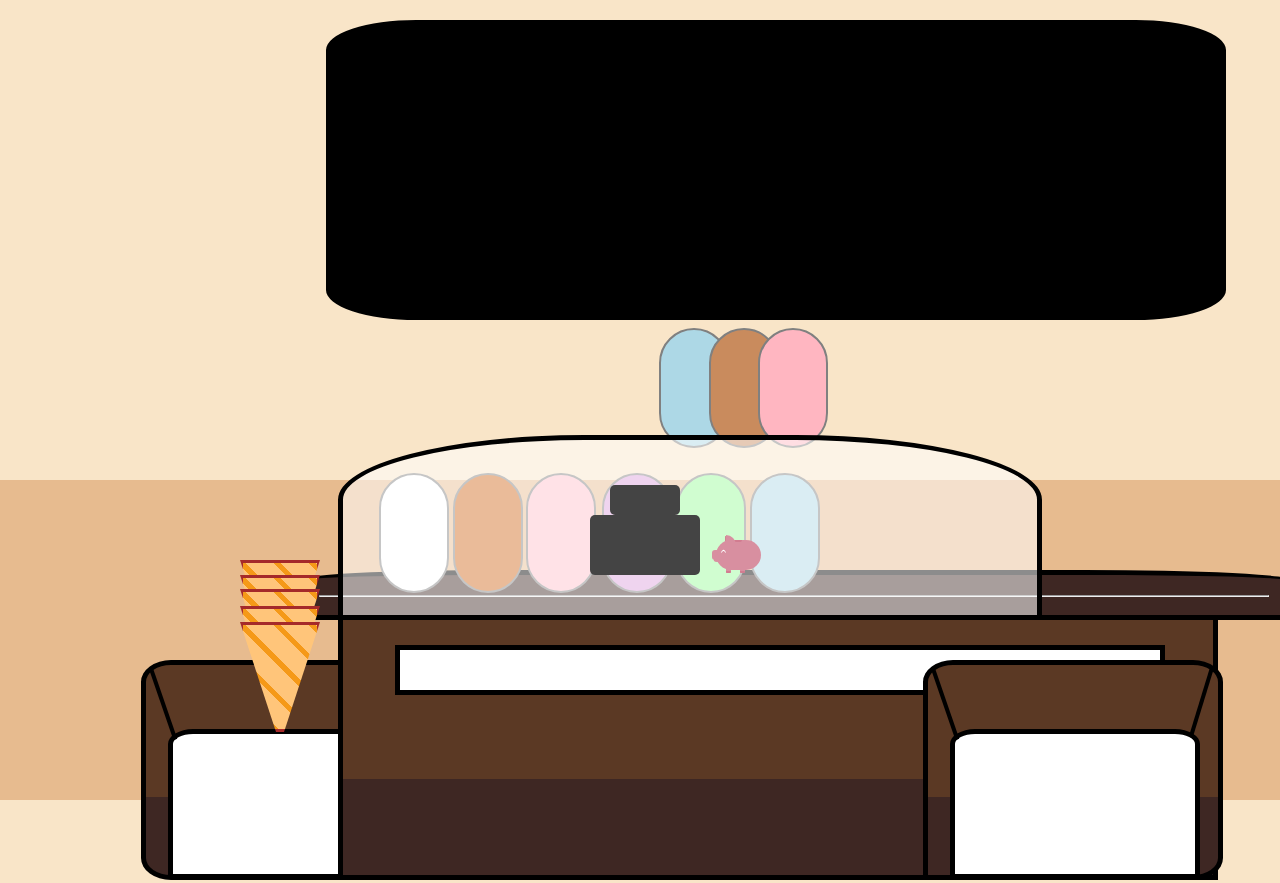
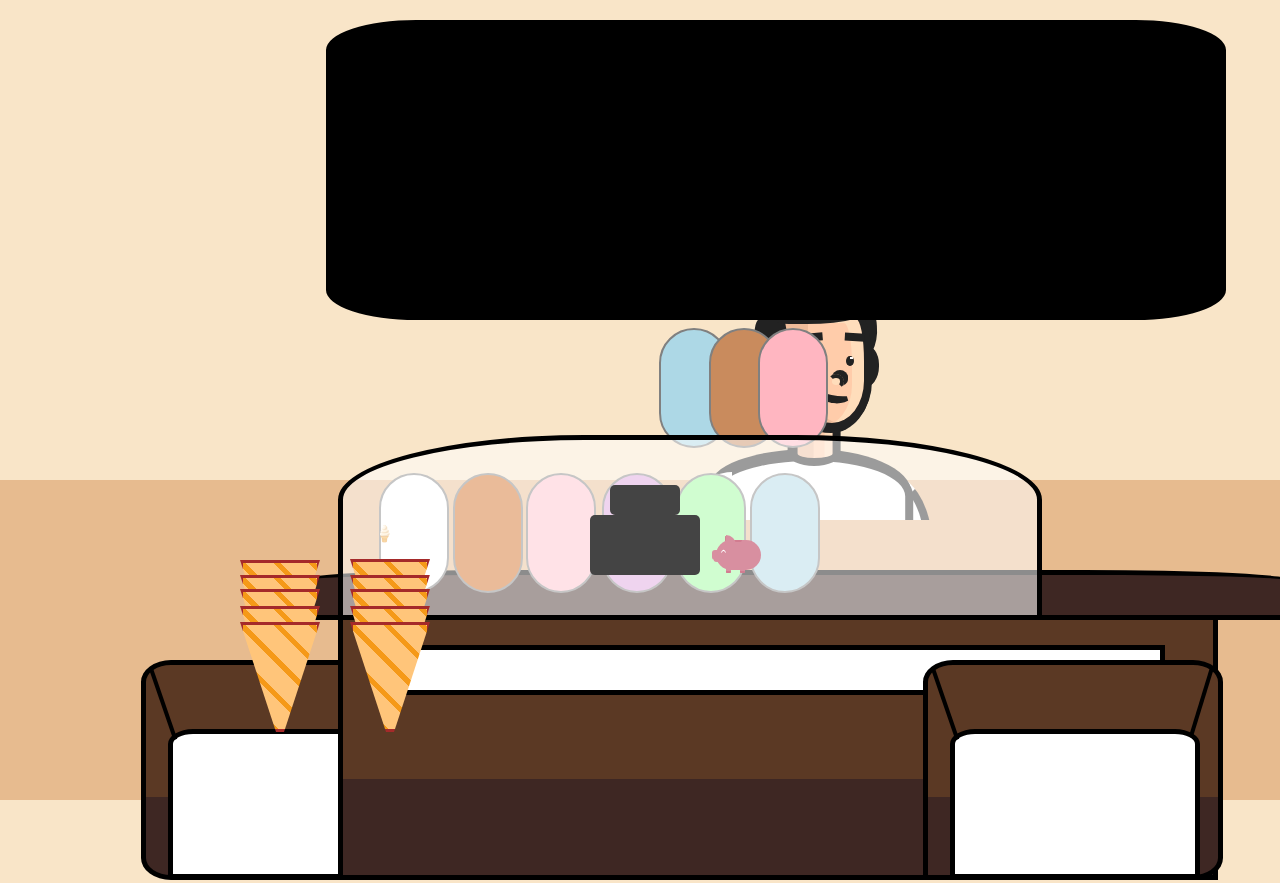
Before and after one commit to Shav101/sweet-treat-ice-cream-challenge, a plain HTML site: page index.html in a window 1280 px wide. Shown: the top 883 px of the page. Drawn offline with Linux system fonts and the light colour scheme.

Commit message:
Added human and fixed things around

```diff
--- a/css/styles.css
+++ b/css/styles.css
@@ -1,6 +1,7 @@
 body {
   height: 100vh;
   background: linear-gradient(#f9e5c8 60%, #e7bb8f 40%);
+  overflow: hidden;
 }
 
 * {
@@ -24,6 +25,8 @@ body {
 
 /* .menu-board ul {
 } */
+
+/* ============================ TABLE ============================ */
 
 .left-box {
   width: 300px;
@@ -119,7 +122,7 @@ body {
   right: -18%;
   transform: rotate(-73deg);
 }
-
+/* ============================ WINDOW ============================ */
 .window {
   width: 704px;
   height: 185px;
@@ -132,6 +135,7 @@ body {
   background: rgba(255, 255, 255, 0.55);
 }
 
+/* ============================ TABLE ============================ */
 .box4 {
   width: 1000px;
   height: 50px;
@@ -144,7 +148,7 @@ body {
   background-color: #3e2723;
 }
 
-/* ICE CREAM FLAVORS */
+/* ============================ ICE CREAM FLAVORS ============================*/
 
 .ice-creams {
   width: 120px;
@@ -161,6 +165,46 @@ body {
   left: calc(5.5%);
   background-color: white;
 }
+
+.toggle-box {
+  display: none;
+  width: 100%;
+  height: 100%;
+}
+.toggle-label {
+  display: block;
+  cursor: pointer;
+  padding: 10px;
+  margin: 5px 0;
+  font-weight: bold;
+  border-radius: 8px;
+  rotate: -90deg;
+  translate: right 25px;
+}
+.flavor-list {
+  display: none;
+  background-color: #fff0f5;
+  margin: 0 0 10px 20px;
+  padding: 10px;
+  rotate: -90deg;
+}
+/* Show the flavor list when the checkbox is checked */
+.toggle-box:checked + .toggle-label + .flavor-list {
+  display: block;
+  border: 5px solid black;
+}
+.toggle-vanilla {
+  display: none;
+}
+.toggle-vanilla:checked {
+  display: flex;
+  border: 1px solid black;
+  border-radius: 50%;
+  background: white;
+  height: 200px;
+  width: 200px;
+}
+
 .ice-creams1 {
   width: 120px;
   height: 70px;
@@ -238,14 +282,6 @@ body {
   background-color: #add8e6;
 }
 
-/* .hr3 {
-  width: 680px;
-  border: 4px solid rgb(61, 60, 60);
-  position: absolute;
-  top: -74%;
-  right: 25.2%;
-} */
-/* ======================== */
 .ice-creams6 {
   width: 120px;
   height: 70px;
@@ -294,6 +330,8 @@ body {
   background-color: #ffb6c1;
 }
 
+/* ============================ REGISTER ============================ */
+
 .register {
   width: 110px;
   height: 60px;
@@ -313,35 +351,7 @@ body {
   border-radius: 5px;
 }
 
-/* .floor {
-  width: 100%;
-  height: 300px;
-  border: 1px solid;
-  position: relative;
-  top: 650px;
-  background: linear-gradient(27deg, #151515 5px, transparent 5px) 0 5px,
-    linear-gradient(207deg, #151515 5px, transparent 5px) 10px 0px,
-    linear-gradient(27deg, #222 5px, transparent 5px) 0px 10px,
-    linear-gradient(207deg, #222 5px, transparent 5px) 10px 5px,
-    linear-gradient(90deg, #1b1b1b 10px, transparent 10px),
-    linear-gradient(
-      #1d1d1d 25%,
-      #1a1a1a 25%,
-      #1a1a1a 50%,
-      transparent 50%,
-      transparent 75%,
-      #242424 75%,
-      #242424
-    );
-  background-color: #131313;
-  background-size: 20px 20px;
-  z-index: -100;
-} */
-
-/* PIGGY BANK */
-
-@import url("https://fonts.googleapis.com/css?family=Poppins:400,500,600,700,800,900");
-
+/* ============================ PIGGY BANK ============================*/
 .piggy-wrapper {
   position: absolute;
   width: 45px;
@@ -398,7 +408,7 @@ body {
   display: none;
 }
 
-.nose {
+.piggy-nose {
   position: absolute;
   top: 10px;
   left: -4px;
@@ -409,7 +419,7 @@ body {
   z-index: 1;
 }
 
-.mouth {
+.piggy-mouth {
   position: absolute;
   top: 12px;
   left: -3px;
@@ -422,7 +432,7 @@ body {
   border-radius: 4px;
 }
 
-.ear {
+.piggy-ear {
   position: absolute;
   top: -5px;
   left: 10px;
@@ -446,13 +456,13 @@ body {
   z-index: -1;
 }
 
-.tail {
+.piggy-tail {
   position: absolute;
   left: 95%;
   top: 16px;
 }
 
-.tail span {
+.piggy-tail span {
   position: absolute;
   width: 2px;
   height: 1px;
@@ -460,13 +470,13 @@ body {
   transform: rotate(30deg);
 }
 
-.tail span:nth-child(2),
-.tail span:nth-child(3),
-.tail span:nth-child(4) {
-  display: none; /* Too tiny for tail curls */
+.piggy-tail span:nth-child(2),
+.piggy-tail span:nth-child(3),
+.piggy-tail span:nth-child(4) {
+  display: none;
 }
 
-.eye {
+.piggy-eye {
   position: absolute;
   left: 5px;
   top: 10px;
@@ -492,7 +502,7 @@ body {
   }
 }
 
-.hole {
+.piggy-hole {
   position: absolute;
   left: 16px;
   top: 0;
@@ -504,10 +514,10 @@ body {
 }
 
 .coin-wrap {
-  display: none; /* Too small to animate coin */
+  display: none;
 }
 
-.legs {
+.piggy-legs {
   position: absolute;
   bottom: 2px;
   left: 25%;
@@ -518,7 +528,7 @@ body {
   z-index: 1;
 }
 
-.legs:after {
+.piggy-legs:after {
   content: "";
   position: absolute;
   bottom: 0;
@@ -530,11 +540,11 @@ body {
   opacity: 0.5;
 }
 
-.legs.back {
+.piggy-legs.back {
   left: 55%;
 }
 
-/* ICE CREAM CONE */
+/* ============================ ICE CREAM CONE ============================*/
 :root {
   --cone-color: #ffc57a;
   --waffle-color: #f59918;
@@ -642,7 +652,7 @@ body {
 
 .cone5 {
   position: absolute;
-  top: 560px;
+  bottom: 488.5%;
   width: 80px;
   height: 110px;
   left: 390px;
@@ -661,7 +671,7 @@ body {
 
 .cone6 {
   position: absolute;
-  top: 575px;
+  bottom: 585.9%;
   width: 80px;
   height: 110px;
   left: 390px;
@@ -680,7 +690,7 @@ body {
 
 .cone7 {
   position: absolute;
-  top: 590px;
+  bottom: 683.5%;
   width: 80px;
   height: 110px;
   left: 390px;
@@ -698,7 +708,7 @@ body {
 }
 .cone8 {
   position: absolute;
-  top: 605px;
+  bottom: 780.7%;
   width: 80px;
   height: 110px;
   left: 390px;
@@ -716,7 +726,7 @@ body {
 }
 .cone9 {
   position: absolute;
-  top: 620px;
+  bottom: 878%;
   width: 80px;
   height: 110px;
   left: 390px;
@@ -732,3 +742,213 @@ body {
   );
   clip-path: polygon(45% 100%, 55% 100%, 100% 0, 0 0);
 }
+
+/* ============================ PERSON ============================*/
+.canvas {
+  --line: #222;
+  --skin: #fca;
+  --skin-dark: #eb9;
+  --skin-light: #fdb;
+  --shirt: #fff;
+  color: var(--line);
+  width: 30vmin;
+  height: 30vmin;
+  position: absolute;
+  bottom: 35%;
+  left: 55%;
+  overflow: hidden;
+  z-index: -100;
+}
+
+.canvas div {
+  position: absolute;
+  box-sizing: border-box;
+}
+
+.face {
+  top: 13%;
+  left: 50%;
+  width: 40%;
+  height: 50%;
+  background: #fca;
+  border: 1vmin solid;
+  border-radius: 0 20% 50% 70% / 50%;
+  box-shadow: -0.125vmin 0.25vmin, inset -1.5vmin 0.5vmin var(--skin-light),
+    inset 3vmin 0.5vmin var(--skin-dark);
+  transform: translate(-50%, 0);
+}
+
+.ear {
+  width: 35%;
+  height: 40%;
+  background: var(--skin-dark);
+  border-radius: 70% 70% 40% 90% / 50% 50% 100% 90%;
+  border: 1vmin solid;
+  border-right-color: var(--skin-dark);
+  top: 34%;
+  transform: rotate(-5deg);
+  left: -25%;
+  box-shadow: -0.25vmin -0.25vmin;
+}
+
+.ear::before {
+  content: "";
+  display: block;
+  position: absolute;
+  width: 80%;
+  height: 80%;
+  border-radius: 50%;
+  top: 20%;
+  left: 8%;
+  border: 0.25vmin solid transparent;
+  border-top: 1vmin solid;
+  transform: rotate(15deg);
+}
+
+.mouth {
+  width: 50%;
+  height: 20%;
+  border-radius: 50%;
+  border: 0.5vmin solid transparent;
+  border-left: 1.5vmin solid transparent;
+  border-bottom: 1vmin solid;
+  transform: rotate(10deg);
+  top: 60%;
+  left: 35%;
+}
+
+.nose {
+  width: 20%;
+  height: 14%;
+  border-radius: 50%;
+  top: 53%;
+  left: 55%;
+  box-shadow: 0.5vmin -0.5vmin, 0.5vmin -0.35vmin,
+    inset -0.75vmin 0.65vmin var(--skin-light);
+  border: 0.5vmin solid transparent;
+  border-top: 0.5vmin solid;
+  border-right: 0.5vmin solid;
+}
+
+.eyebrow {
+  width: 38%;
+  height: 15%;
+  border-radius: 100% / 50%;
+  top: 25%;
+  left: 20%;
+  box-shadow: -0.25vmin -2vmin 0 -0.5vmin;
+  transform: rotate(-5deg);
+}
+
+.eyebrow + .eyebrow {
+  transform: scaleX(-1) rotate(-3deg);
+  left: 68%;
+  width: 35%;
+}
+
+.eye {
+  width: 10%;
+  height: 10%;
+  background: var(--line);
+  border-radius: 50%;
+  top: 35%;
+  left: 37%;
+  background-image: radial-gradient(circle at 70% 20%, #fff 15%, transparent 0);
+  background-repeat: no-repeat;
+}
+
+.eye + .eye {
+  left: 77%;
+  top: 35.25%;
+}
+
+.hair-side {
+  width: 40%;
+  height: 50%;
+  background: var(--line);
+  border-radius: 100% / 90% 60% 150% 150%;
+  left: -35%;
+  top: -5%;
+  transform: rotate(-10deg);
+  box-shadow: 2.25vmin -1vmin var(--skin-dark);
+}
+
+.hair-top {
+  width: 145%;
+  height: 35%;
+  background: var(--line);
+  border-radius: 50% 120% 120% 50% / 100%;
+  top: -30%;
+  left: -30%;
+}
+
+.hair-back {
+  width: 20%;
+  height: 30%;
+  background: var(--line);
+  border-radius: 100% / 90% 90% 100% 100%;
+  left: 52%;
+  top: 5%;
+  transform: rotate(-5deg);
+}
+
+.ear-back {
+  width: 13%;
+  height: 18%;
+  border-radius: 50% 80% 90% 90%;
+  border: 1vmin solid;
+  background: var(--skin);
+  top: 27%;
+  left: 60%;
+}
+
+.neck {
+  width: 22%;
+  height: 26%;
+  border: 1vmin solid;
+  border-radius: 100% / 0 0 40% 40%;
+  border-left: 1.25vmin solid;
+  background: var(--skin);
+  background-image: radial-gradient(
+      circle at 100% -60%,
+      var(--skin-dark) 60%,
+      transparent 0
+    ),
+    linear-gradient(to left, var(--skin-light) 1vmin, transparent 0),
+    linear-gradient(to right, var(--skin-dark) 2vmin, transparent 0);
+  top: 51.5%;
+  left: 46%;
+  transform: translate(-50%, 0);
+}
+
+.body {
+  width: 84%;
+  height: 90%;
+  background: var(--shirt);
+  border: 1vmin solid;
+  border-radius: 100% / 35% 40% 120% 100%;
+  top: 72%;
+  left: 45%;
+  transform: translate(-50%, 0);
+  box-shadow: -0.25vmin -0.5vmin;
+}
+
+.arm {
+  width: 20%;
+  height: 30%;
+  border: 1vmin solid transparent;
+  border-left: 1.5vmin solid;
+  background: #f007;
+  border-radius: 120% 0 0 0;
+  top: 80%;
+  left: -8.5%;
+  background: var(--shirt);
+  box-shadow: 1vmin 10vmin;
+}
+
+.arm.arm-back {
+  border-right: 1vmin solid;
+  box-shadow: none;
+  border-radius: 0 120% 0 0;
+  left: 75%;
+}
--- a/index.html
+++ b/index.html
@@ -19,6 +19,7 @@
     </ul> -->
       </div>
     </section>
+    <!-- TABLE -->
     <section>
       <div class="left-box">
         <div class="left-right-box-white">
@@ -27,23 +28,29 @@
       </div>
       </div>
     </section>
+    <!-- TABLE -->
     <section>
       <div class="table-box">
         <div class="table-box-white">
       </div>
       </div>
     </section>
+    <!-- TABLE -->
     <section>
       <div class="right-box">
+        <div class="toggle-vanilla"></div>
         <div class="left-right-box-white">
           <hr class="hr" />
           <hr class="hr1" />
       </div>
       </div>
     </section>
+    <!-- ICE CREAM FLAVORS -->
     <section>
       <div class="box4">
         <div class="ice-creams">
+          <input type="checkbox" id="toggle-vanilla" class="toggle-box">
+          <label for="toggle-vanilla" class="toggle-label">🍦</label>
       </div>
       <div class="ice-creams1">
       </div>
@@ -55,7 +62,6 @@
       </div>
       <div class="ice-creams5">
       </div>
-      <hr class="hr3" />
       </div>
       <div class="ice-creams6">
       </div>
@@ -66,42 +72,41 @@
       <div class="window">
       </div>
       </div>
+      <!-- REGISTER -->
       <section>
         <div class="register">
           <div class="register1">
-            <div class="tip"></div>
         </div>
         </div>
       </section>
     </section>
-    <section>
-      <div class="floor"></div>
-    </section>
+    <!-- PIGGY -->
     <section>
       <div class="piggy-wrapper">
 		<div class="piggy-wrap">
 			<div class="piggy">
         <div class="piggy-logo"></div>
-				<div class="nose"></div>
-				<div class="mouth"></div>
-				<div class="ear"></div>
-				<div class="tail">
+				<div class="piggy-nose"></div>
+				<div class="piggy-mouth"></div>
+				<div class="piggy-ear"></div>
+				<div class="piggy-tail">
 					<span></span>
 					<span></span>
 					<span></span>
 					<span></span>
 				</div>
-				<div class="eye"></div>
-				<div class="hole"></div>
+				<div class="piggy-eye"></div>
+				<div class="piggy-hole"></div>
 			</div>
 		</div>
 		<div class="coin-wrap">
 			<div class="coin">b</div>
 		</div>
-		<div class="legs"></div>
-		<div class="legs back"></div>
+		<div class="piggy-legs"></div>
+		<div class="piggy-legs back"></div>
 	</div>
     </section>
+    <!-- ICE CREAM CONES -->
     <section class="ice-cream-cones">
       <div class="box-canvas">
     <div class="cone"></div>
@@ -137,5 +142,27 @@
     <div class="cone10"></div>
   </div>
     </section>
+    <!-- PERSON -->
+    <section>
+      <div class="canvas">
+        <div class="hair-back"></div>
+        <div class="ear-back"></div>
+        <div class="arm arm-back"></div>
+        <div class="body"></div>
+        <div class="neck"></div>
+        <div class="arm"></div>
+        <div class="face">
+          <div class="hair-side"></div>
+          <div class="hair-top"></div>
+          <div class="ear"></div>
+          <div class="mouth"></div>
+          <div class="nose"></div>
+          <div class="eyebrow"></div>
+          <div class="eyebrow"></div>
+          <div class="eye"></div>
+          <div class="eye"></div>
+        </div>
+      </div>
+    </section>
   </body>
 </html>
```
